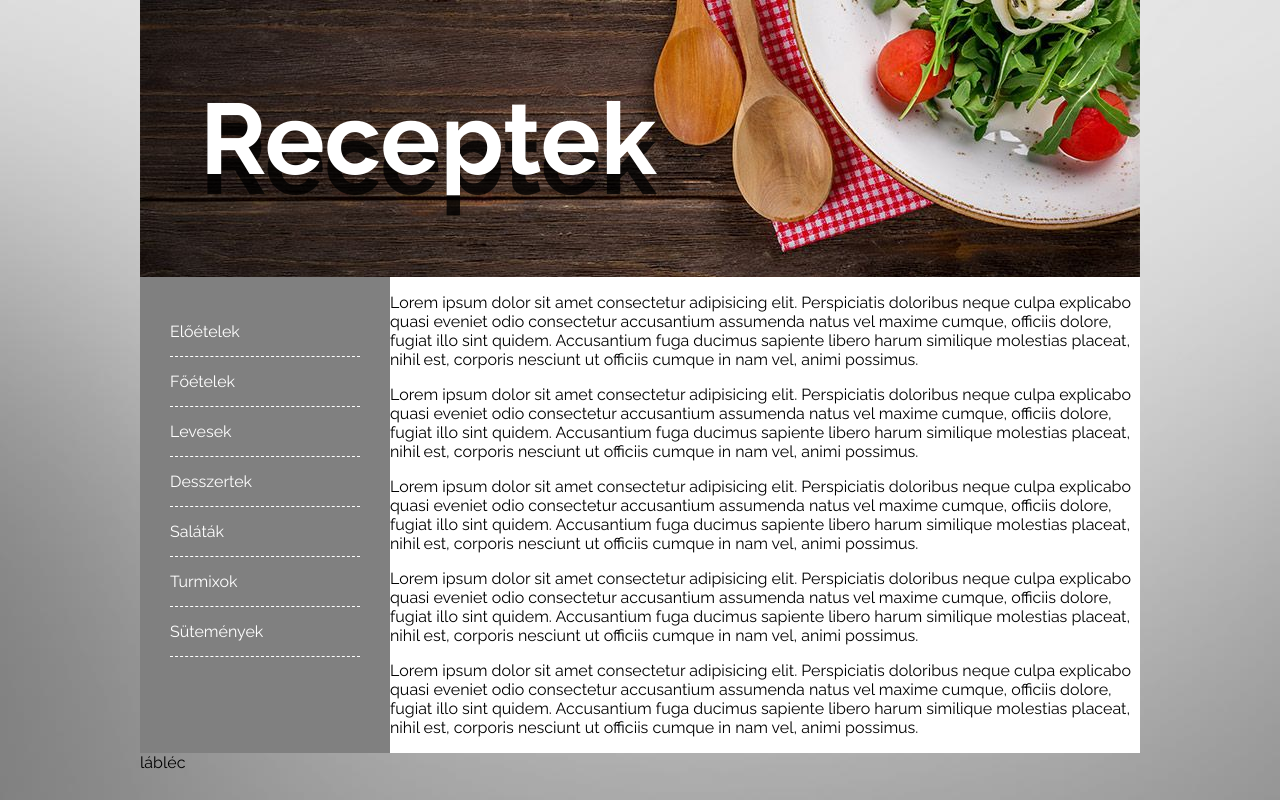
After one commit to nuberi/nuberi.github.io, a PHP site: page /recept.html in a window 1280 px wide. The commit adds this page. Run offline with PHP 8.4, Linux system fonts and the light colour scheme.

Commit message:
recept aloldal szerkezetének és alap css formázások beállítása a hozzá tartozó képek feltöltése.

```diff
--- /dev/null
+++ b/css/recept-styles.css
@@ -0,0 +1,58 @@
+@import url('https://fonts.googleapis.com/css2?family=Raleway:wght@400;700&display=swap');
+*{
+    box-sizing: border-box;
+}
+body{
+    margin: 0;
+    background: url('../pics/recept-pics/bg-body.jpg') fixed;
+    font-family: 'Raleway', sans-serif;
+}
+header{
+    background: url('../pics/recept-pics/bg-header.jpg');
+    color: white;
+    font-size: 100px;
+    font-weight: 700;
+    padding: 80px 60px;
+    text-shadow: 00 20px rgba(0, 0, 0, .8);
+}
+.wrapper{
+    max-width: 1000px;
+    margin: 0 auto;
+}
+.content{
+    background: grey;
+}
+.content::after {
+    content: "";
+    clear: both;
+    display: table;
+}
+nav{
+    width: 25%;
+    float: left;
+}
+nav ul {
+    margin: 0;
+    padding: 30px;
+    list-style: none;
+
+}
+nav ul li {
+    border-bottom:1px dashed rgba(255,255,255, 2);
+
+}
+nav a{
+    text-decoration: none;
+    color: white;
+    display: block;
+    padding:15px 0 ;
+}
+nav a:hover{
+    padding: 5px;
+    background: rgb(167, 14, 14);
+}
+main{
+    width: 75%;
+    background: white;
+    float: left;
+}
--- a/css/styles.css
+++ b/css/styles.css
@@ -48,7 +48,7 @@ body {
 
 }
 .box .header-image{
-    background-image: url('../pics/image1.jpg');
+    background: url('../pics/image1.jpg') top center;
     height: 200px;
 }
 .box.box-2 .header-image{
--- a/index.html
+++ b/index.html
@@ -45,7 +45,7 @@
                 sit, culpa, repudiandae qui facilis eaque quae voluptate.
 
             </p>
-            <p class="details"><a href="">Részletek</a></p>
+            <p class="details"><a href="recept.html">Részletek</a></p>
 
         </div>
     </div>
--- /dev/null
+++ b/recept.html
@@ -0,0 +1,44 @@
+<!DOCTYPE html>
+<html lang="hu">
+<head>
+    <meta charset="UTF-8">
+    <meta http-equiv="X-UA-Compatible" content="IE=edge">
+    <meta name="viewport" content="width=device-width, initial-scale=1.0">
+    <link rel="stylesheet" type="text/css"
+    href="/css/recept-styles.css">
+    <link rel="favicon" type="image/png" href="">
+    <title>Recept</title>
+</head>
+<body>
+    <div class="wrapper">
+    <header>
+        Receptek
+    </header>
+    <div class="content">
+        <nav>
+            <ul>
+              <li><a href="">Előételek</a></li>
+              <li><a href="">Főételek</a></li>
+              <li><a href="">Levesek</a></li>
+              <li><a href="">Desszertek</a></li>
+              <li><a href="">Saláták</a></li>
+              <li><a href="">Turmixok</a></li>
+              <li><a href="">Sütemények</a></li>
+
+
+            </ul>
+        </nav>
+        <main>
+            <p>Lorem ipsum dolor sit amet consectetur adipisicing elit. Perspiciatis doloribus neque culpa explicabo quasi eveniet odio consectetur accusantium assumenda natus vel maxime cumque, officiis dolore, fugiat illo sint quidem. Accusantium fuga ducimus sapiente libero harum similique molestias placeat, nihil est, corporis nesciunt ut officiis cumque in nam vel, animi possimus.</p>
+            <p>Lorem ipsum dolor sit amet consectetur adipisicing elit. Perspiciatis doloribus neque culpa explicabo quasi eveniet odio consectetur accusantium assumenda natus vel maxime cumque, officiis dolore, fugiat illo sint quidem. Accusantium fuga ducimus sapiente libero harum similique molestias placeat, nihil est, corporis nesciunt ut officiis cumque in nam vel, animi possimus.</p>
+            <p>Lorem ipsum dolor sit amet consectetur adipisicing elit. Perspiciatis doloribus neque culpa explicabo quasi eveniet odio consectetur accusantium assumenda natus vel maxime cumque, officiis dolore, fugiat illo sint quidem. Accusantium fuga ducimus sapiente libero harum similique molestias placeat, nihil est, corporis nesciunt ut officiis cumque in nam vel, animi possimus.</p>
+            <p>Lorem ipsum dolor sit amet consectetur adipisicing elit. Perspiciatis doloribus neque culpa explicabo quasi eveniet odio consectetur accusantium assumenda natus vel maxime cumque, officiis dolore, fugiat illo sint quidem. Accusantium fuga ducimus sapiente libero harum similique molestias placeat, nihil est, corporis nesciunt ut officiis cumque in nam vel, animi possimus.</p>
+            <p>Lorem ipsum dolor sit amet consectetur adipisicing elit. Perspiciatis doloribus neque culpa explicabo quasi eveniet odio consectetur accusantium assumenda natus vel maxime cumque, officiis dolore, fugiat illo sint quidem. Accusantium fuga ducimus sapiente libero harum similique molestias placeat, nihil est, corporis nesciunt ut officiis cumque in nam vel, animi possimus.</p>
+        </main>
+    </div>
+    <footer>
+        lábléc
+    </footer>
+</div>
+</body>
+</html>
```
Also changed, not shown: pics/recept-pics/bg-body.jpg (added), pics/recept-pics/bg-header.jpg (added), pics/recept-pics/favicon.png (added), pics/recept-pics/kaja.jpg (added), pics/recept-pics/kaja2.jpg (added).
